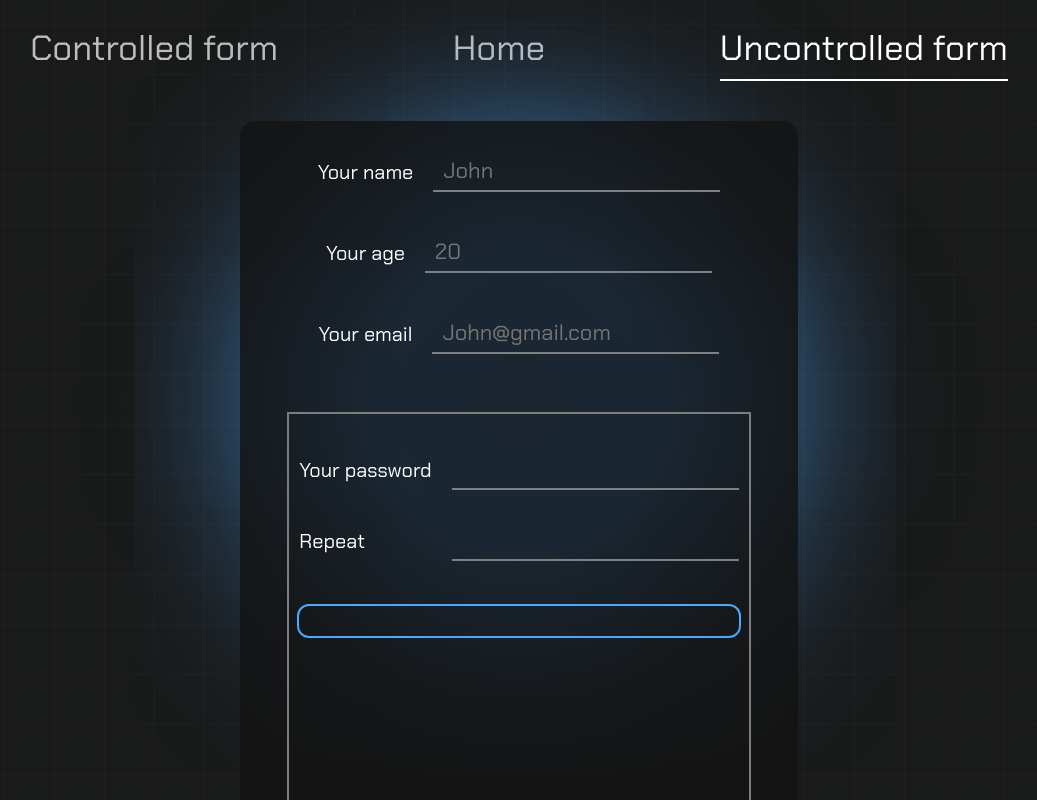
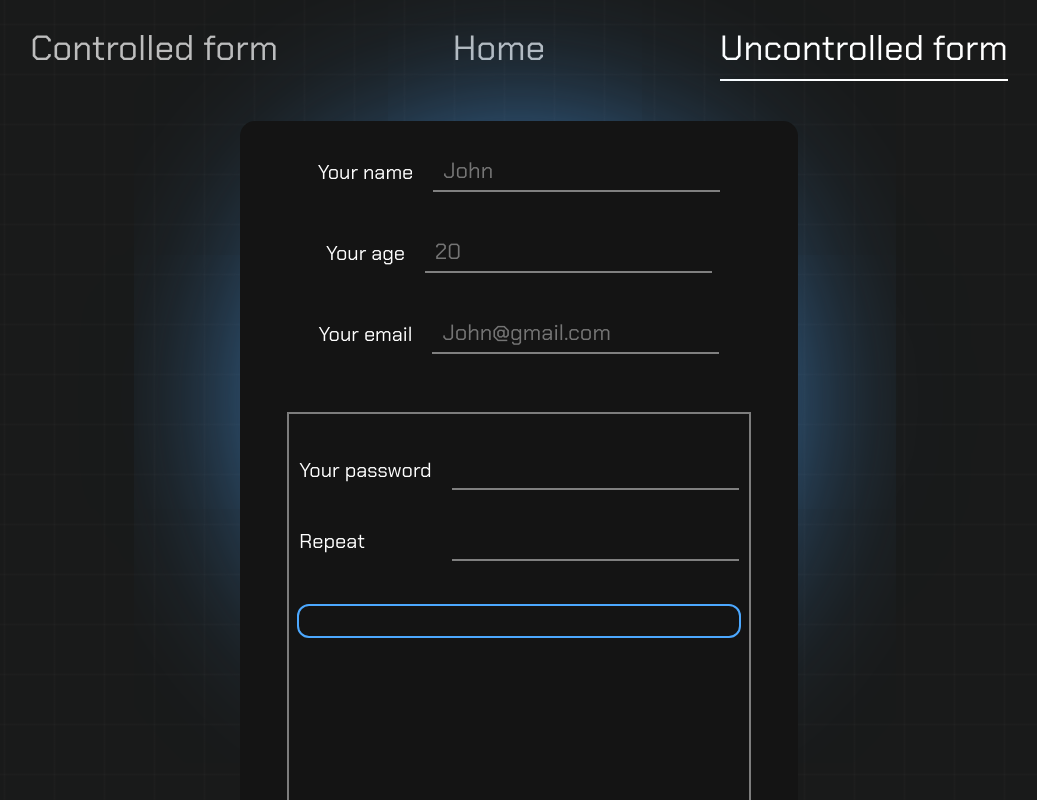
Before and after one commit to DialecticalLaw/react-projects, a React (Vite) app in the folder forms/: page /uncontrolled in a window 1280 px wide. Shown: the top 800 px of the page, without its empty margins (121-1158 px from the left). Built offline with nearby package versions, Linux system fonts and the light colour scheme; a web font is replaced by a local one.

Commit message:
refactor: move an uncontrolled Input

```diff
--- a/forms/src/components/Card/Card.tsx
+++ b/forms/src/components/Card/Card.tsx
@@ -15,7 +15,7 @@ export function Card({ data }: { data: FormData }) {
         <p>Picture:</p>
         <img className={styles.picture} src={data.picture} />
       </div>
-      <p>Is agree: {data.isAgree}</p>
+      <p>Is agree: {data.isAgree.toString()}</p>
     </div>
   );
 }
--- a/forms/src/components/Uncontrolled/Uncontrolled.module.css
+++ b/forms/src/components/Uncontrolled/Uncontrolled.module.css
@@ -8,8 +8,7 @@
   font-family: var(--font);
   color: #ffffff;
   font-size: 2rem;
-  background-color: rgba(20, 20, 20, 0.834);
-  backdrop-filter: blur(1rem);
+  background-color: rgb(20, 20, 20);
   border-radius: 1.5rem;
 }
 
--- a/forms/src/components/Uncontrolled/Uncontrolled.tsx
+++ b/forms/src/components/Uncontrolled/Uncontrolled.tsx
@@ -3,7 +3,7 @@ import { formSchema } from '../../helpers/validationSchema';
 import { useAppDispatch, useAppSelector } from '../../store/hooks';
 import { Button } from '../Button/Button';
 import { Checkbox } from '../Checkbox/Checkbox';
-import { Input } from '../Input/Input';
+import { Input } from './Input/Input';
 import styles from './Uncontrolled.module.css';
 import { useRef, useState } from 'react';
 import { getErrorMessage } from '../../helpers/getErrorMessage';
```
Also changed, not shown: forms/src/components/Uncontrolled/Input/Input.module.css (renamed from forms/src/components/Input/Input.module.css), forms/src/components/Uncontrolled/Input/Input.tsx (renamed from forms/src/components/Input/Input.tsx).
